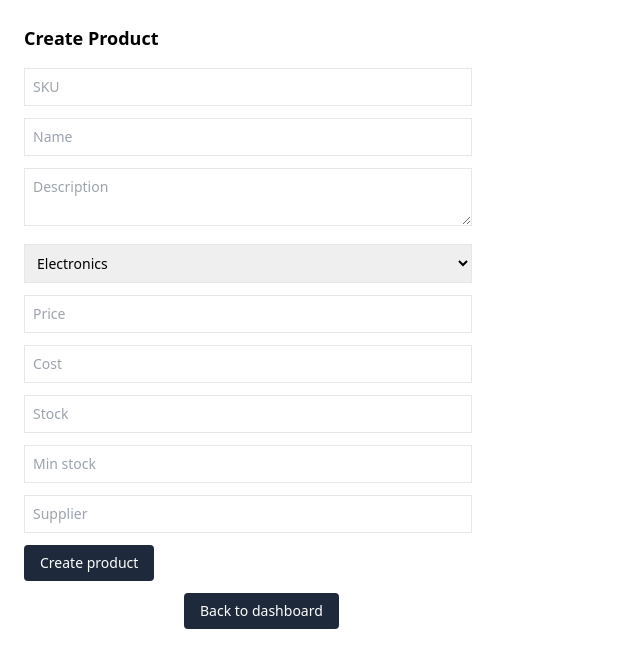
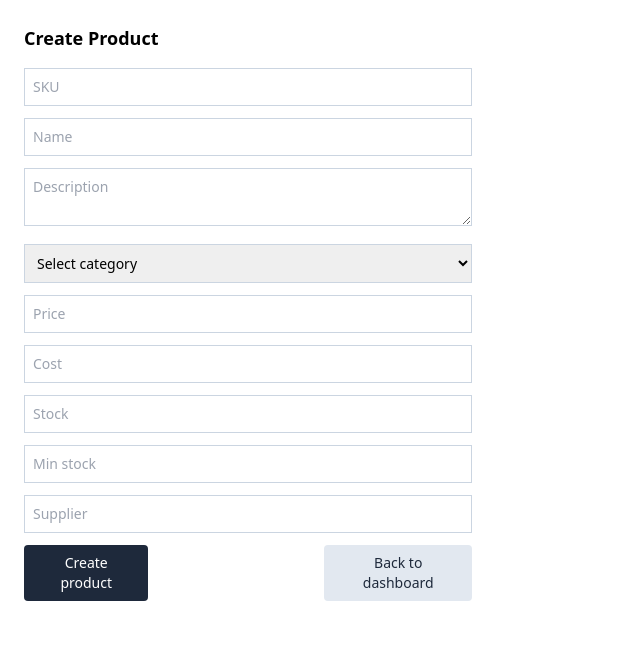
Before and after one commit to JuanSalda91/i.s.t.d-pro-client, a React (Vite) app: page /products/new in a window 1280 px wide. Shown: the top 668 px of the page, without its empty margins (0-640 px from the left). Built offline with nearby package versions, Linux system fonts and the light colour scheme; sample sign-in values are in the browser's storage.

Commit message:
feat: errors added, can't create products with same SKU, also empty fields won't let create new product

```diff
--- a/src/pages/ProductForm.jsx
+++ b/src/pages/ProductForm.jsx
@@ -3,7 +3,6 @@ import { productApi } from '../api/productApi';
 import { useNavigate } from 'react-router-dom';
 
 export default function ProductCreatePage() {
-
   const navigate = useNavigate();
 
   const initialForm = {
@@ -22,16 +21,52 @@ export default function ProductCreatePage() {
   const [loading, setLoading] = useState(false);
   const [error, setError] = useState('');
   const [success, setSuccess] = useState('');
+  const [errors, setErrors] = useState({});
 
   const handleChange = (e) => {
     const { name, value } = e.target;
     setForm((prev) => ({ ...prev, [name]: value }));
   };
 
+  const validate = () => {
+    const newErrors = {};
+
+    if (!form.sku.trim()) newErrors.sku = 'SKU is required';
+    if (!form.name.trim()) newErrors.name = 'Name is required';
+
+    if (form.price === '' || isNaN(Number(form.price))) {
+      newErrors.price = 'Price is required';
+    } else if (Number(form.price) < 0) {
+      newErrors.price = 'Price cannot be negative';
+    }
+
+    if (form.cost === '' || isNaN(Number(form.cost))) {
+      newErrors.cost = 'Cost is required';
+    } else if (Number(form.cost) < 0) {
+      newErrors.cost = 'Cost cannot be negative';
+    }
+
+    if (form.stock === '' || isNaN(Number(form.stock))) {
+      newErrors.stock = 'Stock is required';
+    } else if (Number(form.stock) < 0) {
+      newErrors.stock = 'Stock cannot be negative';
+    }
+
+    if (form.minStock !== '' && Number(form.minStock) < 0) {
+      newErrors.minStock = 'Min stock cannot be negative';
+    }
+
+    setErrors(newErrors);
+    return Object.keys(newErrors).length === 0;
+  };
+
   const handleSubmit = async (e) => {
     e.preventDefault();
     setError('');
     setSuccess('');
+
+    if (!validate()) return;
+
     setLoading(true);
 
     try {
@@ -44,14 +79,24 @@ export default function ProductCreatePage() {
       };
 
       await productApi.createProduct(payload);
+
       setSuccess('Product created successfully');
-      // optional: reset form
-      // setForm({ ...initialValues });
       setForm(initialForm);
+      setErrors({});
     } catch (err) {
-      const msg =
-        err.response?.data?.message || 'Failed to create product';
+      const backendMessage = err.response?.data?.message;
+
+      // duplicate SKU or other SKU-specific backend error
+      if (backendMessage && backendMessage.toLowerCase().includes('sku')) {
+        setErrors((prev) => ({
+          ...prev,
+          sku: backendMessage,
+        }));
+      } else {
+        // generic top-level error
+        const msg = backendMessage || 'Failed to create product';
         setError(msg);
+      }
     } finally {
       setLoading(false);
     }
@@ -73,41 +118,70 @@ export default function ProductCreatePage() {
       )}
 
       <form onSubmit={handleSubmit} className="space-y-3 max-w-md">
+        {/* SKU */}
+        <div>
           <input
             name="sku"
             value={form.sku}
             onChange={handleChange}
             placeholder="SKU"
-          className="border p-2 w-full text-sm"
+            className={`border p-2 w-full text-sm ${
+              errors.sku ? 'border-red-500' : 'border-slate-300'
+            }`}
             required
           />
+          {errors.sku && (
+            <p className="mt-1 text-xs text-red-600">{errors.sku}</p>
+          )}
+        </div>
+
+        {/* Name */}
+        <div>
           <input
             name="name"
             value={form.name}
             onChange={handleChange}
             placeholder="Name"
-          className="border p-2 w-full text-sm"
+            className={`border p-2 w-full text-sm ${
+              errors.name ? 'border-red-500' : 'border-slate-300'
+            }`}
             required
           />
+          {errors.name && (
+            <p className="mt-1 text-xs text-red-600">{errors.name}</p>
+          )}
+        </div>
+
+        {/* Description */}
+        <div>
           <textarea
             name="description"
             value={form.description}
             onChange={handleChange}
             placeholder="Description"
-          className="border p-2 w-full text-sm"
+            className="border border-slate-300 p-2 w-full text-sm"
           />
+        </div>
+
+        {/* Category */}
+        <div>
           <select
             name="category"
             value={form.category}
             onChange={handleChange}
-          className="border p-2 w-full text-sm"
+            className="border border-slate-300 p-2 w-full text-sm"
           >
+            <option value="">Select category</option>
             <option>Electronics</option>
             <option>Clothing</option>
             <option>Food</option>
             <option>Home</option>
             <option>Others</option>
           </select>
+        </div>
+
+        {/* Price */}
+        <div>
           <input
             name="price"
             type="number"
@@ -115,9 +189,18 @@ export default function ProductCreatePage() {
             value={form.price}
             onChange={handleChange}
             placeholder="Price"
-          className="border p-2 w-full text-sm"
+            className={`border p-2 w-full text-sm ${
+              errors.price ? 'border-red-500' : 'border-slate-300'
+            }`}
             required
           />
+          {errors.price && (
+            <p className="mt-1 text-xs text-red-600">{errors.price}</p>
+          )}
+        </div>
+
+        {/* Cost */}
+        <div>
           <input
             name="cost"
             type="number"
@@ -125,46 +208,79 @@ export default function ProductCreatePage() {
             value={form.cost}
             onChange={handleChange}
             placeholder="Cost"
-          className="border p-2 w-full text-sm"
+            className={`border p-2 w-full text-sm ${
+              errors.cost ? 'border-red-500' : 'border-slate-300'
+            }`}
             required
           />
+          {errors.cost && (
+            <p className="mt-1 text-xs text-red-600">{errors.cost}</p>
+          )}
+        </div>
+
+        {/* Stock */}
+        <div>
           <input
             name="stock"
             type="number"
             value={form.stock}
             onChange={handleChange}
             placeholder="Stock"
-          className="border p-2 w-full text-sm"
+            className={`border p-2 w-full text-sm ${
+              errors.stock ? 'border-red-500' : 'border-slate-300'
+            }`}
             required
           />
+          {errors.stock && (
+            <p className="mt-1 text-xs text-red-600">{errors.stock}</p>
+          )}
+        </div>
+
+        {/* Min stock */}
+        <div>
           <input
             name="minStock"
             type="number"
             value={form.minStock}
             onChange={handleChange}
             placeholder="Min stock"
-          className="border p-2 w-full text-sm"
+            className={`border p-2 w-full text-sm ${
+              errors.minStock ? 'border-red-500' : 'border-slate-300'
+            }`}
           />
+          {errors.minStock && (
+            <p className="mt-1 text-xs text-red-600">{errors.minStock}</p>
+          )}
+        </div>
+
+        {/* Supplier */}
+        <div>
           <input
             name="supplier"
             value={form.supplier}
             onChange={handleChange}
             placeholder="Supplier"
-          className="border p-2 w-full text-sm"
+            className="border border-slate-300 p-2 w-full text-sm"
           />
+        </div>
+
+        {/* Buttons */}
+        <div className="flex gap-3 mt-2">
           <button
             type="submit"
             disabled={loading}
-          className="px-4 py-2 mr-4 bg-slate-800 text-white text-sm rounded hover:bg-slate-900 disabled:opacity-50"
+            className="px-4 py-2 mr-1 bg-slate-800 text-white text-sm rounded hover:bg-slate-900 disabled:opacity-50"
           >
             {loading ? 'Saving…' : 'Create product'}
           </button>
           <button
+            type="button"
             onClick={handleBackToDashboard}
-          className="px-4 py-2 ml-40 bg-slate-800 text-white text-sm rounded hover:bg-slate-900 disabled:opacity-50"
+            className="px-4 py-2 ml-40 bg-slate-200 text-slate-800 text-sm rounded hover:bg-slate-300"
           >
             Back to dashboard
           </button>
+        </div>
       </form>
     </div>
   );
```
Lines whose indentation alone changed are shown as unchanged.
